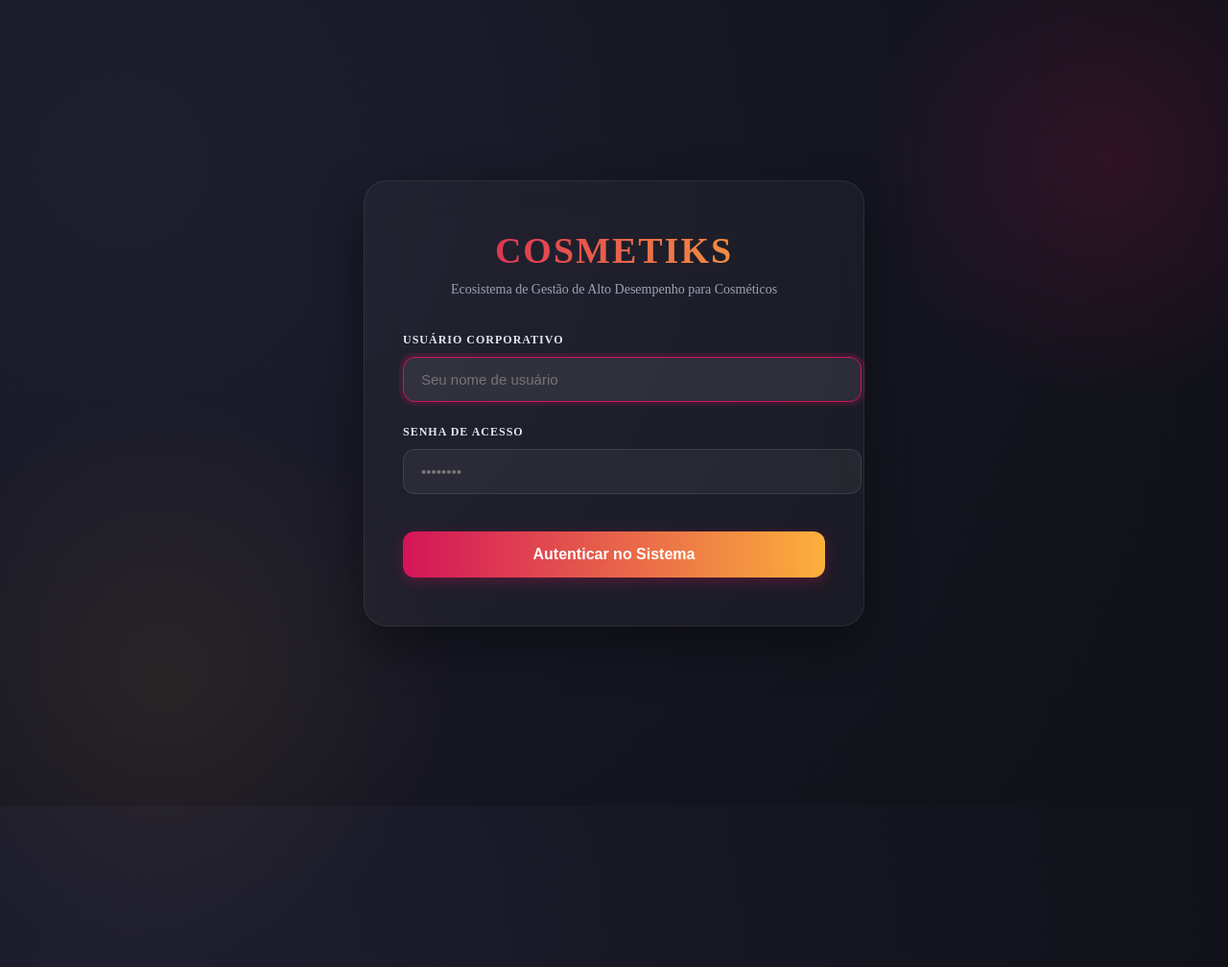
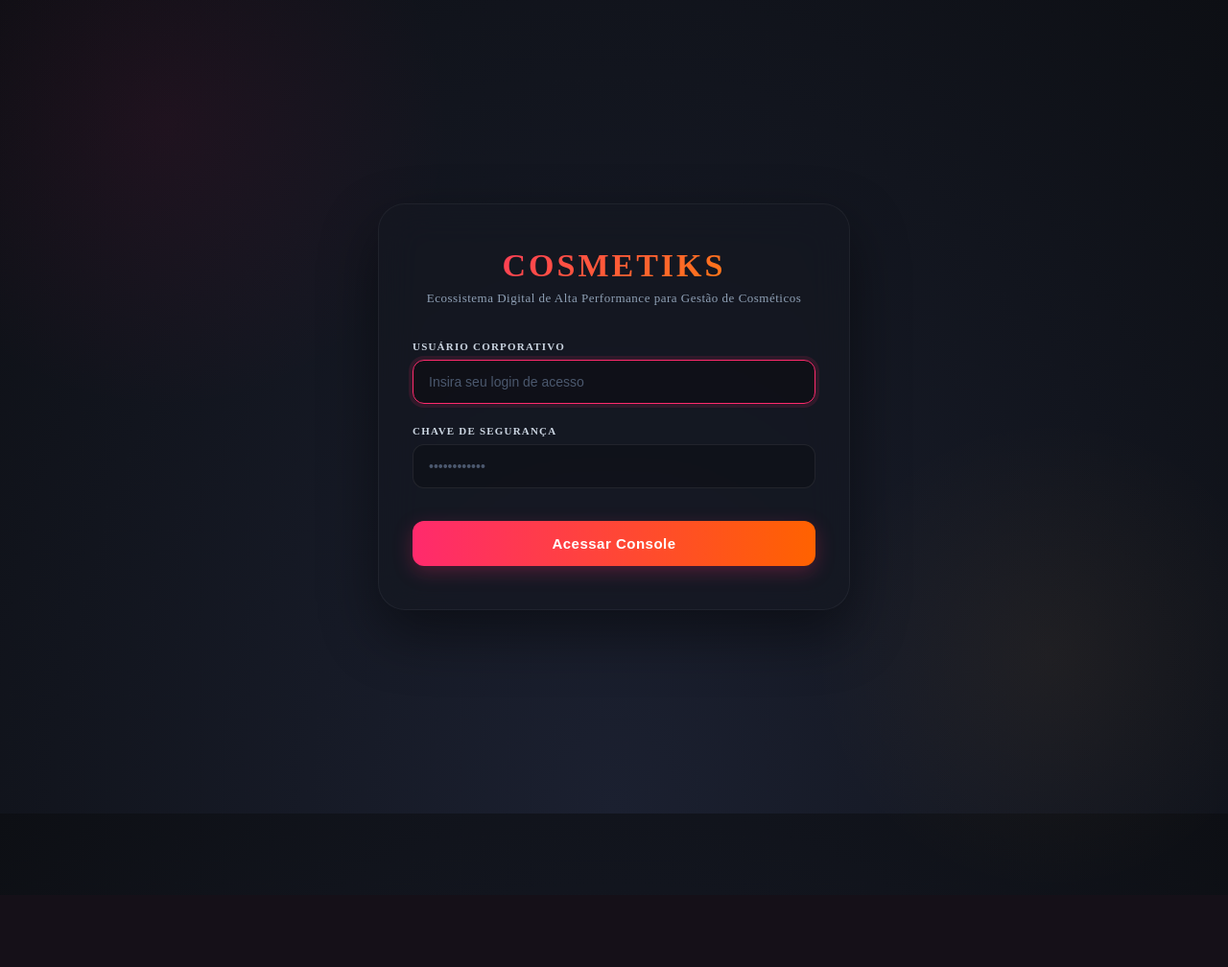
Before and after one commit to oldboy465/cosmetiks, a Flask app: page / in a window 1280 px wide; the page is wider, and only the part inside the window is pictured. Shown: that part at 96% size. After the commit the page ends 848 px from the top of that part, so only its background shows below. Run offline with Flask 3, Linux system fonts and the light colour scheme.

Commit message:
deploy: atualizacao de layout e correcao do dashboard

```diff
--- a/app/static/css/auth.css
+++ b/app/static/css/auth.css
@@ -1,70 +1,73 @@
 body.auth-body {
-    background: radial-gradient(circle at 10% 20%, #1e1e2f 0%, #111119 90%);
+    background: radial-gradient(ellipse at bottom, #1b2030 0%, #0d0f14 100%);
     display: flex;
     justify-content: center;
     align-items: center;
     min-height: 100vh;
-    padding: 20px;
+    padding: 24px;
     margin: 0;
     position: relative;
     overflow: hidden;
 }
 
-/* Elementos estéticos de fundo para ambientar a marca de cosméticos */
+/* Esferas de iluminação ambiente simulando a sofisticação da marca */
 body.auth-body::before {
     content: '';
     position: absolute;
-    width: 500px;
-    height: 500px;
-    background: radial-gradient(circle, rgba(214, 20, 90, 0.15) 0%, rgba(0, 0, 0, 0) 70%);
-    top: -10%;
-    right: -10%;
+    width: 600px;
+    height: 600px;
+    background: radial-gradient(circle, rgba(212, 20, 90, 0.08) 0%, rgba(0, 0, 0, 0) 70%);
+    top: -20%;
+    left: -10%;
     z-index: 1;
 }
 
 body.auth-body::after {
     content: '';
     position: absolute;
-    width: 600px;
-    height: 600px;
-    background: radial-gradient(circle, rgba(251, 176, 59, 0.08) 0%, rgba(0, 0, 0, 0) 70%);
-    bottom: -20%;
-    left: -10%;
+    width: 500px;
+    height: 500px;
+    background: radial-gradient(circle, rgba(251, 176, 59, 0.05) 0%, rgba(0, 0, 0, 0) 70%);
+    bottom: -10%;
+    right: -5%;
     z-index: 1;
 }
 
 .auth-container {
     width: 100%;
-    max-width: 440px;
-    background: rgba(255, 255, 255, 0.03);
-    backdrop-filter: blur(16px);
-    -webkit-backdrop-filter: blur(16px);
-    border: 1px solid rgba(255, 255, 255, 0.08);
-    border-radius: 24px;
-    padding: 50px 40px;
-    box-shadow: 0 20px 50px rgba(0, 0, 0, 0.4);
+    max-width: 420px;
+    background: rgba(20, 24, 33, 0.65);
+    backdrop-filter: blur(20px);
+    -webkit-backdrop-filter: blur(20px);
+    border: 1px solid rgba(255, 255, 255, 0.05);
+    border-radius: 28px;
+    padding: 45px 35px;
+    box-shadow: 0 25px 60px rgba(0, 0, 0, 0.45);
     text-align: center;
     z-index: 10;
-    transition: transform 0.3s ease;
+}
+
+.auth-header {
+    margin-bottom: 35px;
 }
 
 .auth-logo {
-    font-size: 38px;
+    font-size: 34px;
     font-weight: 900;
-    background: linear-gradient(90deg, #d4145a 0%, #fbb03b 100%);
+    letter-spacing: 3px;
+    background: linear-gradient(135deg, #ff2a6d 0%, #ff8c00 100%);
     -webkit-background-clip: text;
     -webkit-text-fill-color: transparent;
-    letter-spacing: 2px;
-    margin-bottom: 8px;
     text-transform: uppercase;
+    margin-bottom: 6px;
 }
 
 .auth-subtitle {
-    font-size: 14px;
-    color: #a2a2b5;
-    margin-bottom: 35px;
+    font-size: 13px;
+    color: #8fa0b5;
     font-weight: 500;
-    line-height: 1.5;
+    letter-spacing: 0.5px;
+    line-height: 1.4;
 }
 
 .auth-form {
@@ -72,71 +75,84 @@ body.auth-body::after {
 }
 
 .auth-group {
-    margin-bottom: 24px;
-    position: relative;
+    margin-bottom: 22px;
 }
 
 .auth-label {
     display: block;
-    font-size: 12px;
+    font-size: 11px;
     font-weight: 700;
-    color: #e2e8f0;
-    margin-bottom: 10px;
+    color: #cbd5e1;
+    margin-bottom: 8px;
     text-transform: uppercase;
-    letter-spacing: 1px;
+    letter-spacing: 1.2px;
+}
+
+.auth-input-wrapper {
+    position: relative;
+    display: flex;
+    align-items: center;
 }
 
 .auth-input {
     width: 100%;
-    padding: 14px 18px;
-    border: 1px solid rgba(255, 255, 255, 0.1);
+    padding: 14px 16px;
+    border: 1px solid rgba(255, 255, 255, 0.08);
     border-radius: 12px;
-    background: rgba(255, 255, 255, 0.05);
+    background: rgba(13, 15, 20, 0.5);
     color: #ffffff;
-    font-size: 15px;
-    transition: all 0.3s ease;
+    font-size: 14px;
+    font-weight: 500;
+    transition: all 0.25s cubic-bezier(0.4, 0, 0.2, 1);
+}
+
+.auth-input::placeholder {
+    color: #4b586e;
 }
 
 .auth-input:focus {
     outline: none;
-    border-color: #d4145a;
-    background: rgba(255, 255, 255, 0.08);
-    box-shadow: 0 0 0 4px rgba(214, 20, 90, 0.15);
+    border-color: #ff2a6d;
+    background: rgba(13, 15, 20, 0.7);
+    box-shadow: 0 0 0 4px rgba(255, 42, 109, 0.12);
 }
 
 .btn-auth {
     width: 100%;
     padding: 15px;
-    background: linear-gradient(90deg, #d4145a 0%, #fbb03b 100%);
+    background: linear-gradient(90deg, #ff2a6d 0%, #ff6200 100%);
     border: none;
     border-radius: 12px;
     color: #ffffff;
-    font-size: 16px;
+    font-size: 15px;
     font-weight: 700;
+    letter-spacing: 0.5px;
     cursor: pointer;
-    transition: all 0.3s cubic-bezier(0.4, 0, 0.2, 1);
-    margin-top: 15px;
-    box-shadow: 0 4px 15px rgba(214, 20, 90, 0.3);
+    transition: all 0.2s ease;
+    margin-top: 12px;
+    box-shadow: 0 6px 20px rgba(255, 42, 109, 0.25);
 }
 
 .btn-auth:hover {
-    transform: translateY(-2px);
-    box-shadow: 0 6px 20px rgba(214, 20, 90, 0.45);
-    opacity: 0.95;
+    transform: translateY(-1px);
+    box-shadow: 0 8px 24px rgba(255, 42, 109, 0.35);
+    filter: brightness(1.05);
 }
 
 .btn-auth:active {
-    transform: translateY(0);
+    transform: translateY(1px);
+    box-shadow: 0 4px 12px rgba(255, 42, 109, 0.2);
 }
 
 .auth-alert {
-    padding: 14px 18px;
+    padding: 12px 16px;
     border-radius: 12px;
-    font-size: 14px;
+    font-size: 13px;
     font-weight: 600;
-    margin-bottom: 25px;
+    margin-bottom: 24px;
     text-align: left;
-    background-color: rgba(255, 59, 48, 0.15);
-    color: #ff453a;
-    border-left: 4px solid #ff453a;
+    background-color: rgba(239, 68, 68, 0.1);
+    color: #f87171;
+    border: 1px solid rgba(239, 68, 68, 0.2);
+    border-left: 4px solid #ef4444;
 }
--- a/app/templates/auth/login.html
+++ b/app/templates/auth/login.html
@@ -3,19 +3,23 @@
 <head>
     <meta charset="UTF-8">
     <meta name="viewport" content="width=device-width, initial-scale=1.0">
-    <title>Login Premium - {{ saas_name }}</title>
+    <title>Login Corporativo — {{ saas_name }}</title>
     <link rel="stylesheet" href="{{ url_for('static', filename='css/auth.css') }}">
 </head>
 <body class="auth-body">
 
     <div class="auth-container">
-        <div class="auth-logo">{{ saas_name }}</div>
-        <div class="auth-subtitle">Ecosistema de Gestão de Alto Desempenho para Cosméticos</div>
+        <div class="auth-header">
+            <div class="auth-logo">{{ saas_name }}</div>
+            <div class="auth-subtitle">Ecossistema Digital de Alta Performance para Gestão de Cosméticos</div>
+        </div>
 
         {% with messages = get_flashed_messages(with_categories=true) %}
             {% if messages %}
                 {% for category, message in messages %}
-                    <div class="auth-alert">{{ message }}</div>
+                    <div class="auth-alert">
+                        {{ message }}
+                    </div>
                 {% endfor %}
             {% endif %}
         {% endwith %}
@@ -23,15 +27,19 @@
         <form action="{{ url_for('auth.login') }}" method="POST" class="auth-form">
             <div class="auth-group">
                 <label class="auth-label">Usuário Corporativo</label>
-                <input type="text" name="usuario" class="auth-input" placeholder="Seu nome de usuário" required autocomplete="off" autofocus>
+                <div class="auth-input-wrapper">
+                    <input type="text" name="usuario" class="auth-input" placeholder="Insira seu login de acesso" required autocomplete="off" autofocus>
+                </div>
             </div>
 
             <div class="auth-group">
-                <label class="auth-label">Senha de Acesso</label>
-                <input type="password" name="senha" class="auth-input" placeholder="••••••••" required>
+                <label class="auth-label">Chave de Segurança</label>
+                <div class="auth-input-wrapper">
+                    <input type="password" name="senha" class="auth-input" placeholder="••••••••••••" required>
+                </div>
             </div>
 
-            <button type="submit" class="btn-auth">Autenticar no Sistema</button>
+            <button type="submit" class="btn-auth">Acessar Console</button>
         </form>
     </div>
 
```
